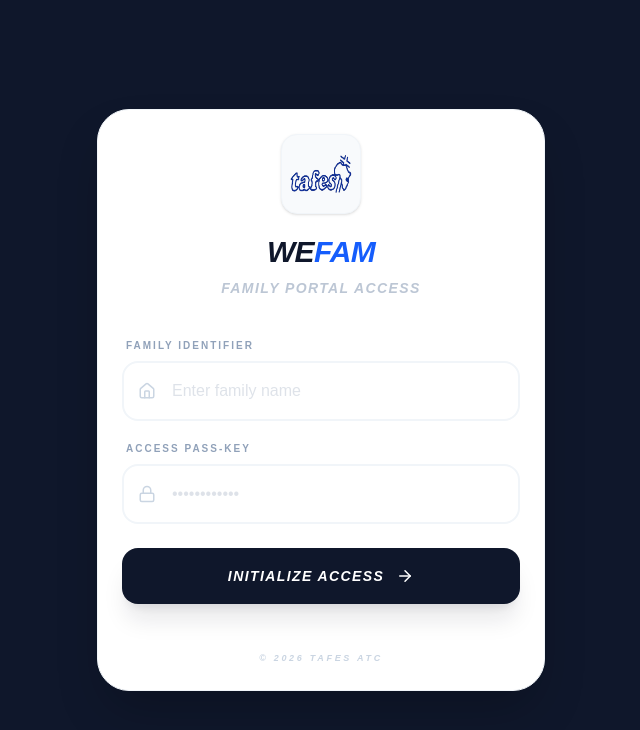
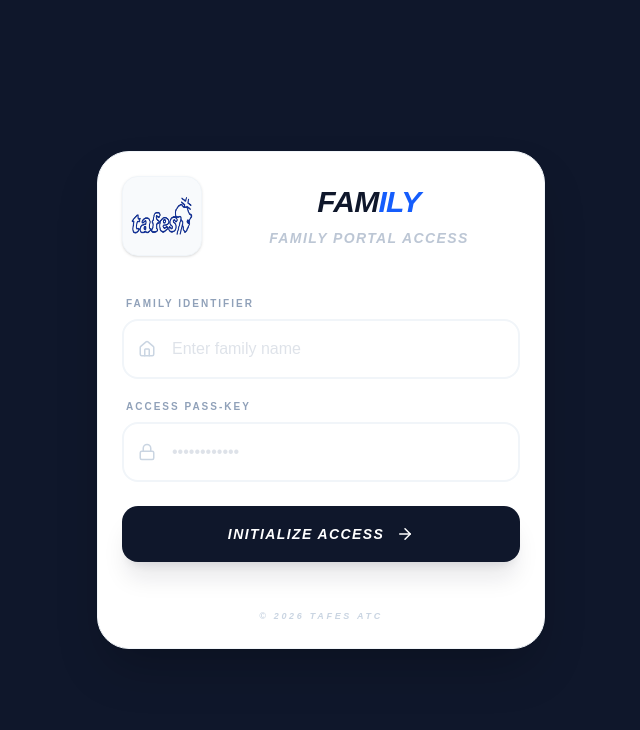
Before and after one commit to kakaAllord/tafesatc-fms-frontend, a Next.js app: page /login in a window 1280 px wide. Shown: the top 730 px of the page, without its empty margins (319-959 px from the left). Built offline with nearby package versions, Linux system fonts and the light colour scheme; no server answers.

Commit message:
adjusted the login card

```diff
--- a/app/login/page.tsx
+++ b/app/login/page.tsx
@@ -39,9 +39,9 @@
       <div className="absolute top-0 -left-4 w-72 h-72 bg-blue-600 rounded-full mix-blend-multiply filter blur-3xl opacity-10 animate-blob"></div>
       <div className="absolute bottom-0 -right-4 w-72 h-72 bg-emerald-600 rounded-full mix-blend-multiply filter blur-3xl opacity-10 animate-blob animation-delay-2000"></div>
 
-      <div className="relative p-6 bg-white rounded-[32px] shadow-2xl w-full max-w-md border border-slate-100 mx-4 max-h-[80vh] overflow-auto">
-        <div className="flex flex-col items-center mb-10">
-          <div className="w-20 h-20 relative bg-slate-50 rounded-2xl p-4 mb-5 shadow-sm border border-slate-100 h-20">
+      <div className="relative p-6 bg-white rounded-[32px] shadow-2xl w-full max-w-md border border-slate-100 mx-4 max-h-[90vh] overflow-auto">
+        <div className="flex items-center gap-4 mb-10">
+          <div className="w-20 h-20 shrink-0 relative bg-slate-50 rounded-2xl p-4 shadow-sm border border-slate-100">
             <Image
               src="/logo-blue.png"
               alt="TAFES Logo"
@@ -49,10 +49,12 @@
               className="object-contain p-2"
             />
           </div>
-          <h1 className="text-3xl font-black text-slate-900 tracking-tight italic uppercase">
-            We<span className="text-blue-600">Fam</span>
-          </h1>
-          <p className="text-slate-400 mt-2 font-bold italic text-sm tracking-widest uppercase opacity-60">Family Portal Access</p>
+          <div className="flex flex-col items-center flex-1">
+            <h1 className="text-3xl font-black text-slate-900 tracking-tight italic uppercase">
+              FAM<span className="text-blue-600">ILY</span>
+            </h1>
+            <p className="text-slate-400 mt-2 font-bold italic text-sm tracking-widest uppercase opacity-60">Family Portal Access</p>
+          </div>
         </div>
 
         {error && (
```
